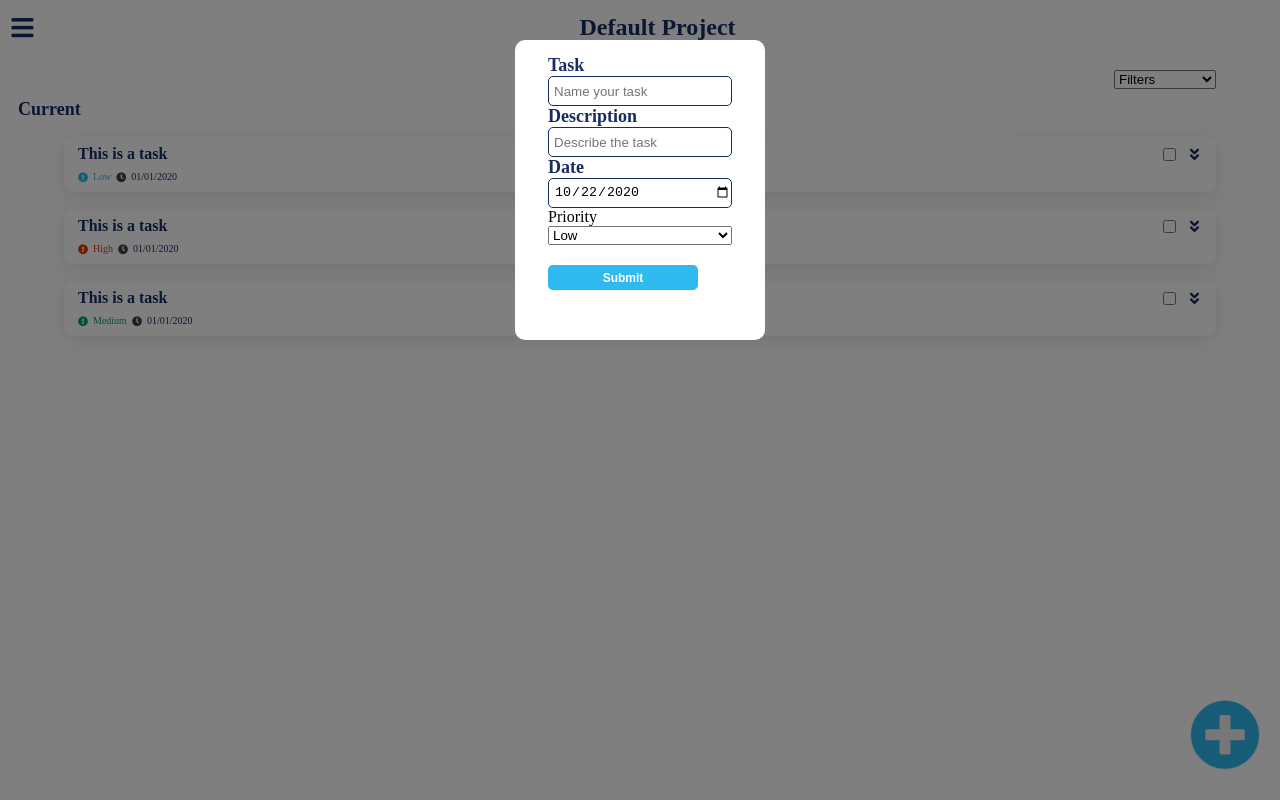
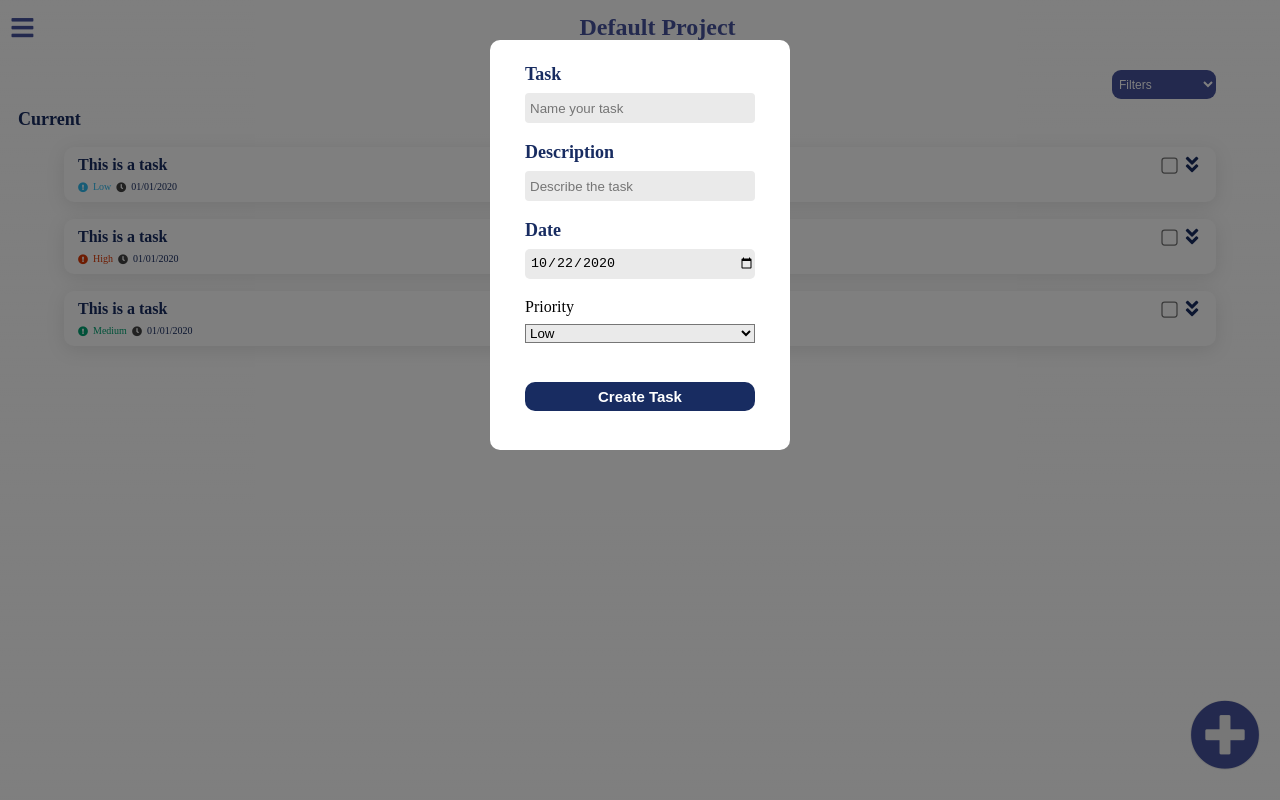
Before and after one commit to dermansultan/ToDoList, a website built with webpack: page dist/index.html in a window 1280 px wide. Both pictures are taken after a click on the button 1225 px from the left and 735 px from the top of the page. Built offline with nearby package versions, Linux system fonts and the light colour scheme; a web font is replaced by a local one.

Commit message:
Modal Changes

```diff
--- a/src/modal.js
+++ b/src/modal.js
@@ -103,10 +103,11 @@ function modalContentTask(modalOv) {
 
   let taskFormPrLbl = document.createElement("label");
   taskFormPrLbl.innerText = "Priority";
+  taskFormPrLbl.className = 'taskFormPrLbl'
 
   let taskFormPrSlct = document.createElement("select");
   taskFormPrSlct.required = true;
-  taskFormPrSlct.class = "taskFormPrSlct";
+  taskFormPrSlct.className = "taskFormPrSlct";
 
   let lowOption = document.createElement("option");
   lowOption.innerText = "Low";
@@ -130,7 +131,7 @@ function modalContentTask(modalOv) {
   let submitBtn = document.createElement("input");
   submitBtn.type = "submit";
   submitBtn.className = "submitBtn";
-  submitBtn.innerText = "create";
+  submitBtn.value = "Create Task";
   taskForm.addEventListener("submit", (event) => {
     event.preventDefault();
     currentProject.tasksList[`task${++currentProject.taskCounter}`] = taskItem(
@@ -231,7 +232,7 @@ function modalContentDelProj(modalOv, foundProj) {
 // Editing a task
 function modalContentEditTask(modalOv, taskKey) {
   let taskForm = document.createElement("form");
-  taskForm.className = "taskForm";
+  taskForm.className = "taskEditForm";
   console.log(taskKey);
   let taskObj = currentProject.tasksList[`${taskKey}`];
 
--- a/src/style.css
+++ b/src/style.css
@@ -7,13 +7,17 @@
 }
 
 body {
-  background: linear-gradient(180deg, #FFFFFF 0%, rgba(255, 255, 255, 0) 169.7%);
+  background: linear-gradient(
+    180deg,
+    #ffffff 0%,
+    rgba(255, 255, 255, 0) 169.7%
+  );
   font-family: Muli;
 }
 
 /* Project is being displayed */
 .projectTitle {
-  color: #182C61;
+  color: #46529d;
   font-size: 24px;
   max-width: 200px;
   overflow: hidden;
@@ -41,21 +45,21 @@ body {
 }
 
 .currentTitle {
-  color: #182C61;
+  color: #182c61;
   font-weight: 600;
   font-size: 18px;
   padding-left: 8px;
 }
 
 .completedTitle {
-  color: #00B894;
+  color: #00b894;
   font-weight: 600;
   font-size: 18px;
   padding-left: 8px;
 }
 
 .taskTitle {
-  color: #182C61;
+  color: #182c61;
   font-style: normal;
   font-weight: 600;
   font-size: 16px;
@@ -65,6 +69,7 @@ body {
 
 .taskCompleteBtn {
   background-color: #2ebaee;
+  transform: scale(1.25);
 }
 
 .taskPriority {
@@ -73,7 +78,7 @@ body {
 }
 
 .taskDueDate {
-  color: #182C61;
+  color: #182c61;
   font-size: 10px;
 }
 
@@ -104,14 +109,15 @@ body {
   pointer-events: none;
 }
 
-.controlsWrapperNoShow{
+.controlsWrapperNoShow {
   display: none;
   justify-content: space-around;
   margin-right: 14px;
   margin-bottom: 7px;
 }
 
-.taskMoreBtn, .taskEditBtn {
+.taskMoreBtn,
+.taskEditBtn {
   color: white;
   border: 0;
   width: 60px;
@@ -120,21 +126,20 @@ body {
   border-radius: 5px;
 }
 
-.taskMoreBtn{
-  background-color: #EB4D4B;
+.taskMoreBtn {
+  background-color: #eb4d4b;
 }
 
-.taskEditBtn{
-  background-color: #182C61;
+.taskEditBtn {
+  background-color: #182c61;
   margin-left: 10px;
 }
 
-
 .expandBtn {
   border: 0;
-  width: 15px;
+  width: 20px;
   background-color: transparent;
-  height: 15px;
+  height: 20px;
   display: flex;
   justify-content: center;
   align-items: center;
@@ -143,23 +148,24 @@ body {
 .fa-angle-double-down,
 .fa-angle-double-right {
   pointer-events: none;
-  color: #182C61;
-  font-size: 15px;
+  color: #182c61;
+  font-size: 20px;
 }
 
 .fa-trash-alt {
   font-size: 18px;
-  color: #182C61;
+  color: #182c61;
 }
 
 .fa-pencil-alt {
   font-size: 18px;
 }
 
-.currentDivList, .completedDivList{
+.currentDivList,
+.completedDivList {
   display: flex;
-    flex-direction: column;
-    align-items: center;
+  flex-direction: column;
+  align-items: center;
 }
 
 .currentDivWrapper {
@@ -185,10 +191,10 @@ body {
   border-radius: 10px;
   flex-direction: column;
   margin-top: 17px;
-  filter: drop-shadow(0px 4px 9px #E6E6E6);
+  filter: drop-shadow(0px 4px 9px #e6e6e6);
 }
 
-.botWrapper{
+.botWrapper {
   display: flex;
   justify-content: space-between;
 }
@@ -206,13 +212,13 @@ body {
   flex-direction: column;
 }
 
-.rightWrapper{
+.rightWrapper {
   padding-top: 10px;
   display: flex;
   flex-direction: column;
 }
 
-.controlsWrapper{
+.controlsWrapper {
   justify-content: space-around;
   margin-right: 14px;
   margin-bottom: 7px;
@@ -223,7 +229,7 @@ body {
   align-items: center;
 }
 
-.topControls{
+.topControls {
   display: flex;
   justify-content: space-between;
   align-items: center;
@@ -232,7 +238,7 @@ body {
   margin-right: 14px;
 }
 
-.topWrapper{
+.topWrapper {
   display: flex;
   align-items: center;
   justify-content: space-between;
@@ -270,7 +276,7 @@ body {
 
 .fa-plus-circle {
   font-size: 70px;
-  color: #2ebaee;
+  color: #46529d;
 }
 
 .addItemBtnWrapper {
@@ -291,7 +297,7 @@ body {
 }
 
 .fa-edit {
-  color: #182C61;
+  color: #182c61;
   width: 15px;
   height: 15px;
   cursor: pointer;
@@ -307,7 +313,7 @@ body {
 .fa-bars {
   padding-left: 10px;
   font-size: 25px;
-  color: #182C61;
+  color: #46529d;
 }
 
 .modalOverlay {
@@ -343,76 +349,110 @@ body {
 .taskFormTitleWrapper {
   display: flex;
   margin-top: 15px;
+  width: 230px;
   flex-direction: column;
 }
 
 .taskForm {
-  height: 300px;
+  display: flex;
+  justify-content: space-around;
+  flex-direction: column;
+  width: 300px;
+  height: 410px;
+  align-items: center;
+  padding-bottom: 30px;
+}
+
+.taskEditForm{
+  display: flex;
+  justify-content: space-around;
+  flex-direction: column;
+  width: 300px;
+  height: 410px;
+  align-items: center;
+  padding-bottom: 30px;
 }
 
 .taskFormTitleLbl {
-  color: #182C61;
+  color: #182c61;
   font-weight: 600;
   font-size: 18px;
+  margin-bottom: 8px;
 }
 
 .taskFormDateLbl {
-  color: #182C61;
+  color: #182c61;
   font-weight: 600;
   font-size: 18px;
+  margin-bottom: 8px;
 }
 
 .submitBtn {
   border: 0;
-  border-radius: 5px;
-  background-color: #2ebaee;
+  border-radius: 10px;
+  background-color: #182c61;
   color: white;
-  font-size: 12px;
-  width: 150px;
-  font-weight: 800;
-  height: 25px;
+  font-size: 15px;
+  font-weight: 600;
 }
 
 .taskFormDescLbl {
-  color: #182C61;
+  color: #182c61;
   font-weight: 600;
   font-size: 18px;
+  margin-bottom: 8px;
+}
+
+.taskFormPrLbl {
+  margin-bottom: 8px;
 }
 
 .taskFormTitleIn {
   height: 30px;
-  border: 1px solid #182C61;
-  border-radius: 5px;
+  border: 0;
   padding-left: 5px;
+  background: #eaeaea;
+  border-radius: 4px;
 }
 
 .taskFormDescIn {
   height: 30px;
-  border: 1px solid #182C61;
+  border: 0;
   border-radius: 5px;
   padding-left: 5px;
+  background: #eaeaea;
+  border-radius: 4px;
 }
 
 .taskFormDateIn {
   height: 30px;
-  border: 1px solid #182C61;
+  border: 0;
   border-radius: 5px;
+  background-color: #eaeaea;
   padding-left: 5px;
+}
+
+.taskFormPrSlct {
+  background-color: #eaeaea;
+  width: 230px;
 }
 
 .taskFormDescWrapper {
   display: flex;
   flex-direction: column;
+  width: 230px;
 }
 
 .taskFormDateWrapper {
   display: flex;
   flex-direction: column;
+  width: 230px;
 }
 
 .taskFormPrWrapper {
   display: flex;
   flex-direction: column;
+  width: 230px;
 }
 
 .taskforPrChoiceWrapper {
@@ -422,6 +462,8 @@ body {
 
 .submitBtn {
   margin-top: 20px;
+  width: 230px;
+  height: 29px;
 }
 
 /* Sidebar Modal */
@@ -480,7 +522,7 @@ body {
 
 .projItemTitle {
   font-size: 15px;
-  color: #182C61;
+  color: #182c61;
   white-space: nowrap;
   overflow: hidden;
   text-overflow: ellipsis;
@@ -510,7 +552,7 @@ body {
 }
 
 .projectFormTitle {
-  color: #182C61;
+  color: #182c61;
   font-weight: 600;
   font-size: 18px;
 }
@@ -518,7 +560,7 @@ body {
 .projectFormTitleIn {
   margin-top: 10px;
   height: 30px;
-  border: 1px solid #182C61;
+  border: 1px solid #182c61;
   border-radius: 5px;
   padding-left: 5px;
 }
@@ -526,7 +568,7 @@ body {
 .projectFormSubmitBtn {
   border: 0;
   border-radius: 5px;
-  background-color: #182C61;
+  background-color: #182c61;
   color: white;
   font-size: 12px;
   width: 150px;
@@ -562,7 +604,7 @@ body {
 
 .emptyProjTitle {
   text-align: center;
-  color: #182C61;
+  color: #182c61;
   padding-bottom: 10px;
 }
 
@@ -586,7 +628,7 @@ body {
 .deleteProjTitle {
   margin-top: 15px;
   text-align: center;
-  color: #182C61;
+  color: #182c61;
   width: 90%;
   font-size: 20px;
   font-weight: 400;
@@ -616,11 +658,6 @@ body {
   background-color: #2ebaee;
 }
 
-.taskForm {
-  display: flex;
-  flex-direction: column;
-}
-
 .emptyTaskListWrapper {
   display: flex;
   flex-direction: column;
@@ -629,7 +666,7 @@ body {
 
 .emptyTaskListTitle {
   text-align: center;
-  color: #182C61;
+  color: #182c61;
   padding-bottom: 10px;
 }
 
@@ -643,3 +680,15 @@ body {
   justify-content: flex-end;
   width: 95vw;
 }
+
+.filterSelect {
+  color: white;
+  width: 104px;
+  border: 0;
+  padding-left: 3px;
+  font-size: 12px;
+  font-weight: 300;
+  height: 29px;
+  background: #46529d;
+  border-radius: 9px;
+}
```
Also changed, not shown: dist/main.js.
